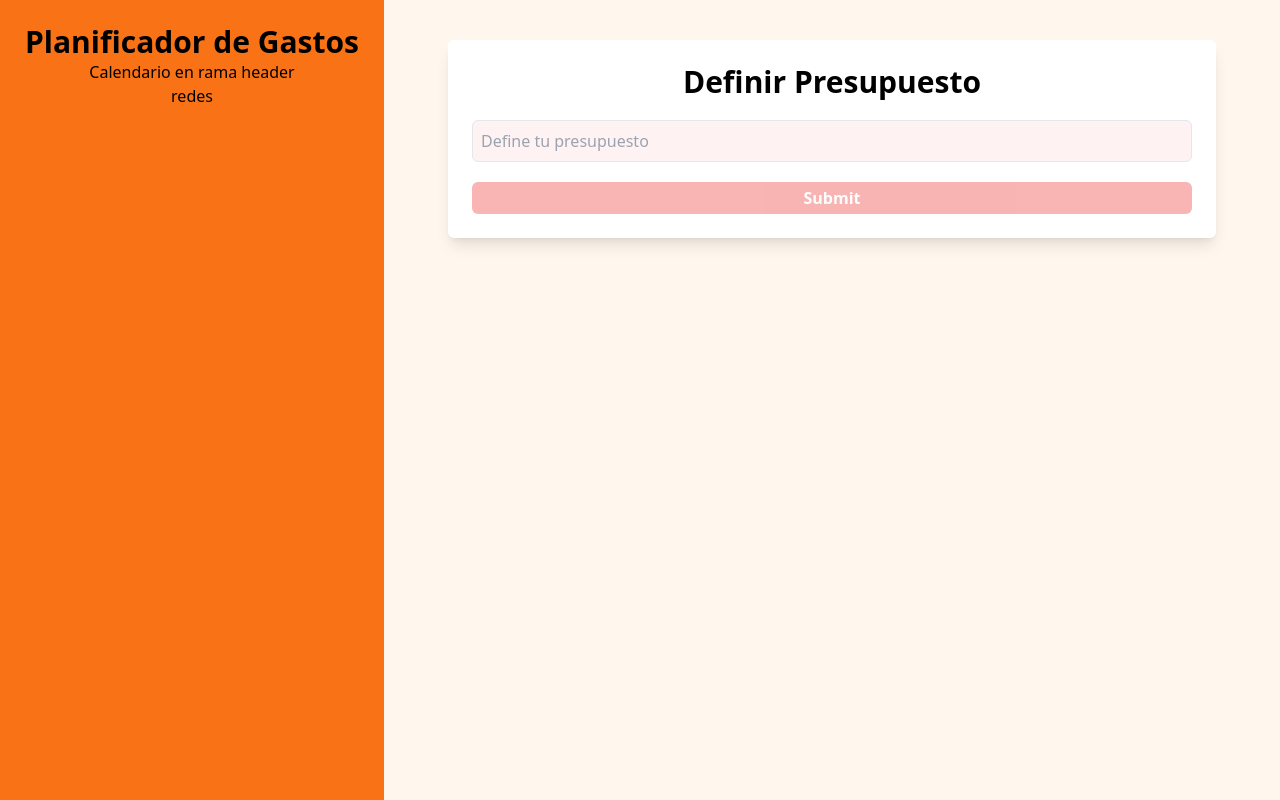
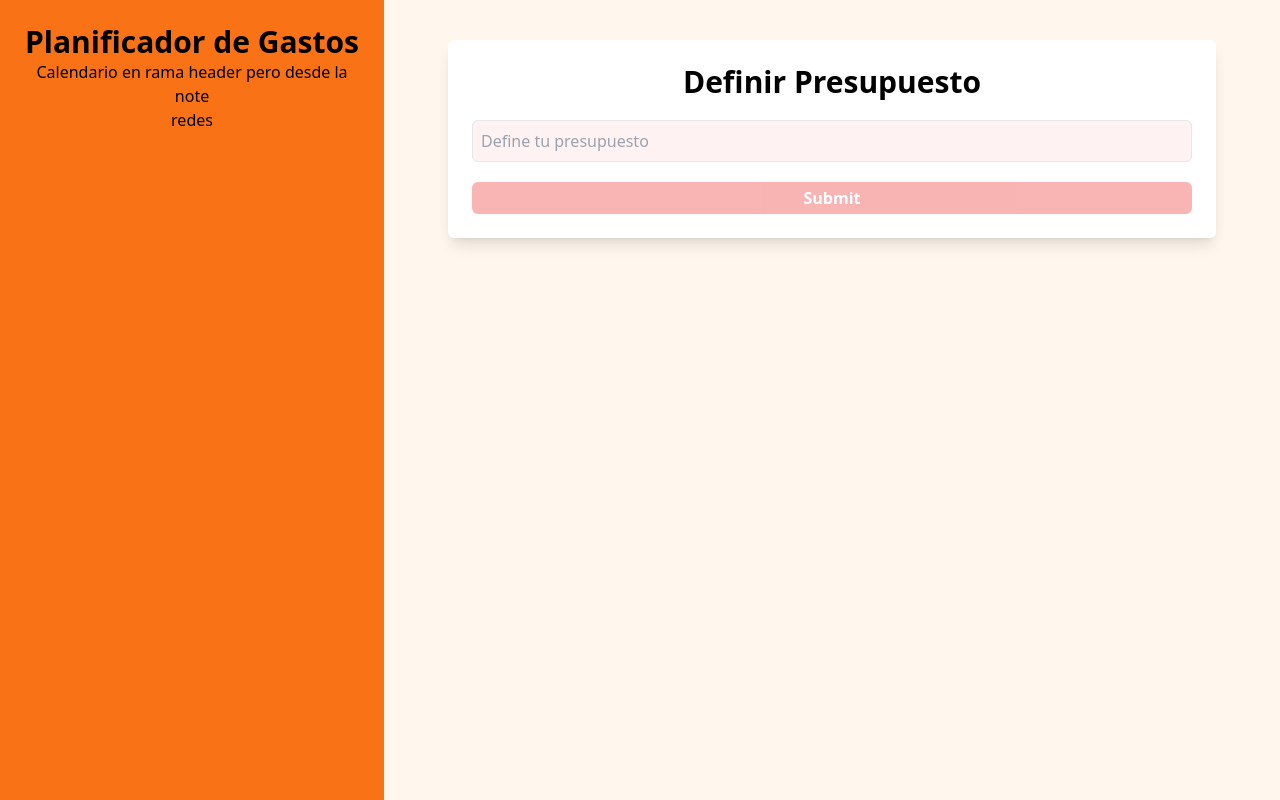
Before and after one commit to juancpdev/control-gastos-contextapi, a React (Vite) app: page / in a window 1280 px wide. Built offline with nearby package versions, Linux system fonts and the light colour scheme.

Commit message:
commit header note

```diff
--- a/src/App.tsx
+++ b/src/App.tsx
@@ -26,7 +26,7 @@ function App() {
           <h1 className=" text-3xl font-bold">Planificador de Gastos</h1>
           <div>
 
-            <h3>Calendario en rama header</h3>
+            <h3>Calendario en rama header pero desde la note</h3>
             <p>redes</p>
           </div>
         </header>
```
